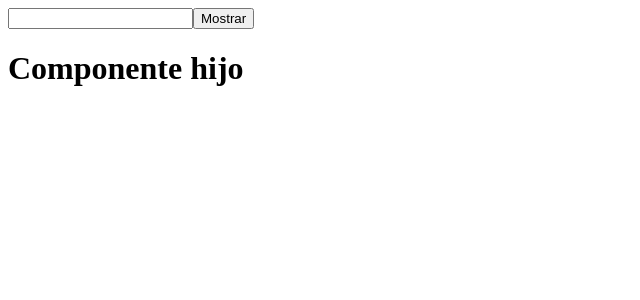
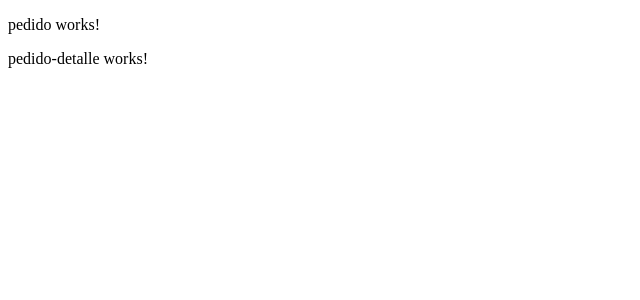
Before and after one commit to julianperezpesce/angularCoreEjemplos, an Angular app: page /pedido in a window 1280 px wide. Before the commit this address led to /. Shown: the top 300 px of the page, without its empty margins (0-640 px from the left). Built offline with nearby package versions, Linux system fonts and the light colour scheme.

Commit message:
2 componentes nuevos

```diff
--- a/src/app/app-routing.module.ts
+++ b/src/app/app-routing.module.ts
@@ -1,8 +1,11 @@
 import { NgModule } from '@angular/core';
 import { Routes, RouterModule } from '@angular/router';
+import { PedidoComponent } from './pedido/pedido.component';
 
 
-const routes: Routes = [];
+const routes: Routes = [
+  {path:'pedido', component: PedidoComponent},
+];
 
 @NgModule({
   imports: [RouterModule.forRoot(routes)],
--- a/src/app/app.component.html
+++ b/src/app/app.component.html
@@ -1,6 +1,6 @@
-<input #inputNombre type="text">
-<button (click)="mostrar()">Mostrar</button>
+<!-- <input #inputNombre type="text">
+<button (click)="mostrar()">Mostrar</button> -->
 
-<app-hijo></app-hijo>
+<!-- <app-hijo></app-hijo> -->
 
 <router-outlet></router-outlet>
--- a/src/app/app.component.ts
+++ b/src/app/app.component.ts
@@ -20,7 +20,6 @@ export class AppComponent {
   mostrar(){
     // console.log(this.inputNombre);
     // console.log(this.inputNombre.nativeElement.value);
-
     // this.inputNombre.nativeElement.style.background = "blue"
 
     this.hijo.titulo = 'Ha sido modificado desde el Padre'
--- a/src/app/pedido/pedido.component.html
+++ b/src/app/pedido/pedido.component.html
@@ -1 +1,3 @@
 <p>pedido works!</p>
+
+<app-pedido-detalle></app-pedido-detalle>
```
